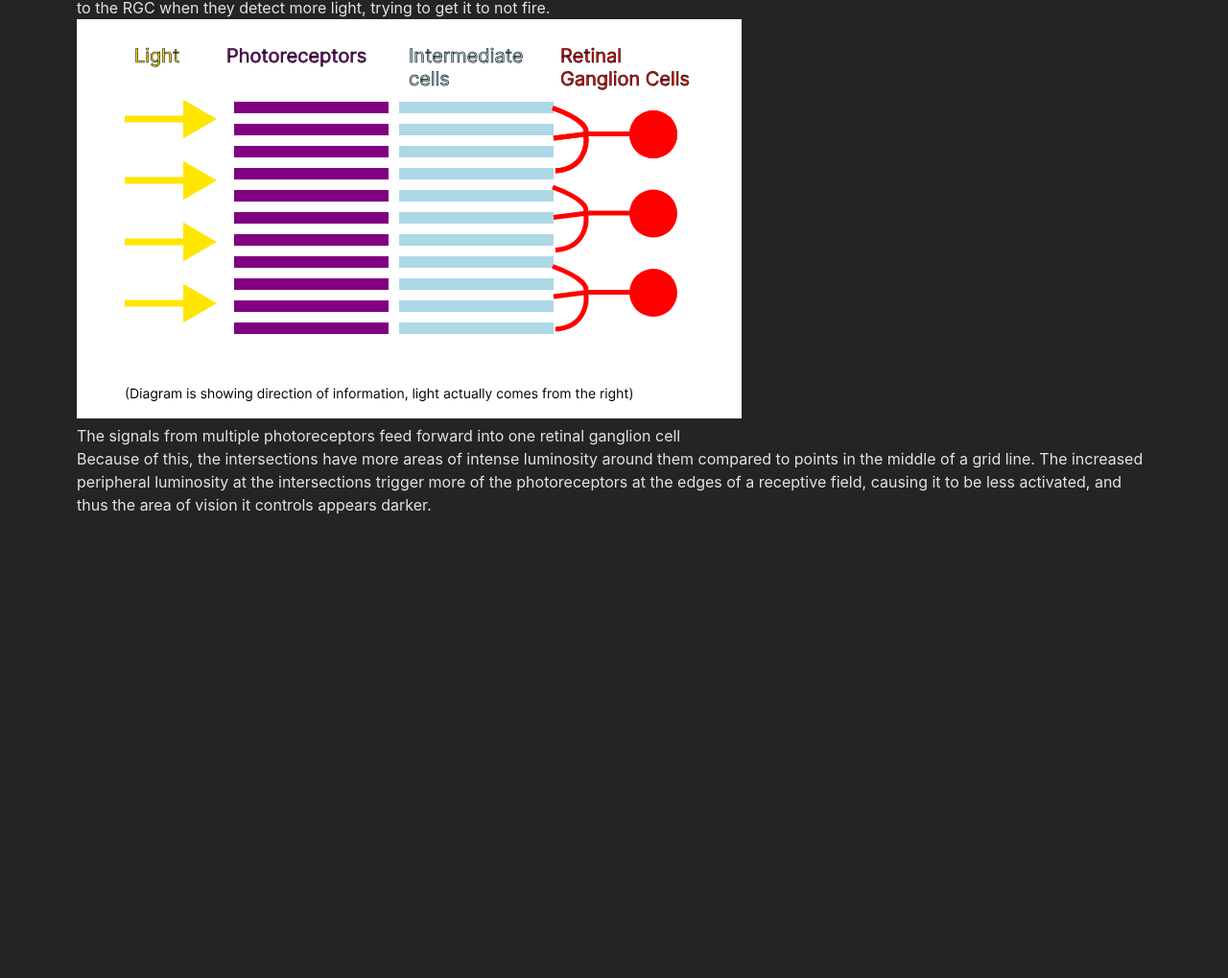
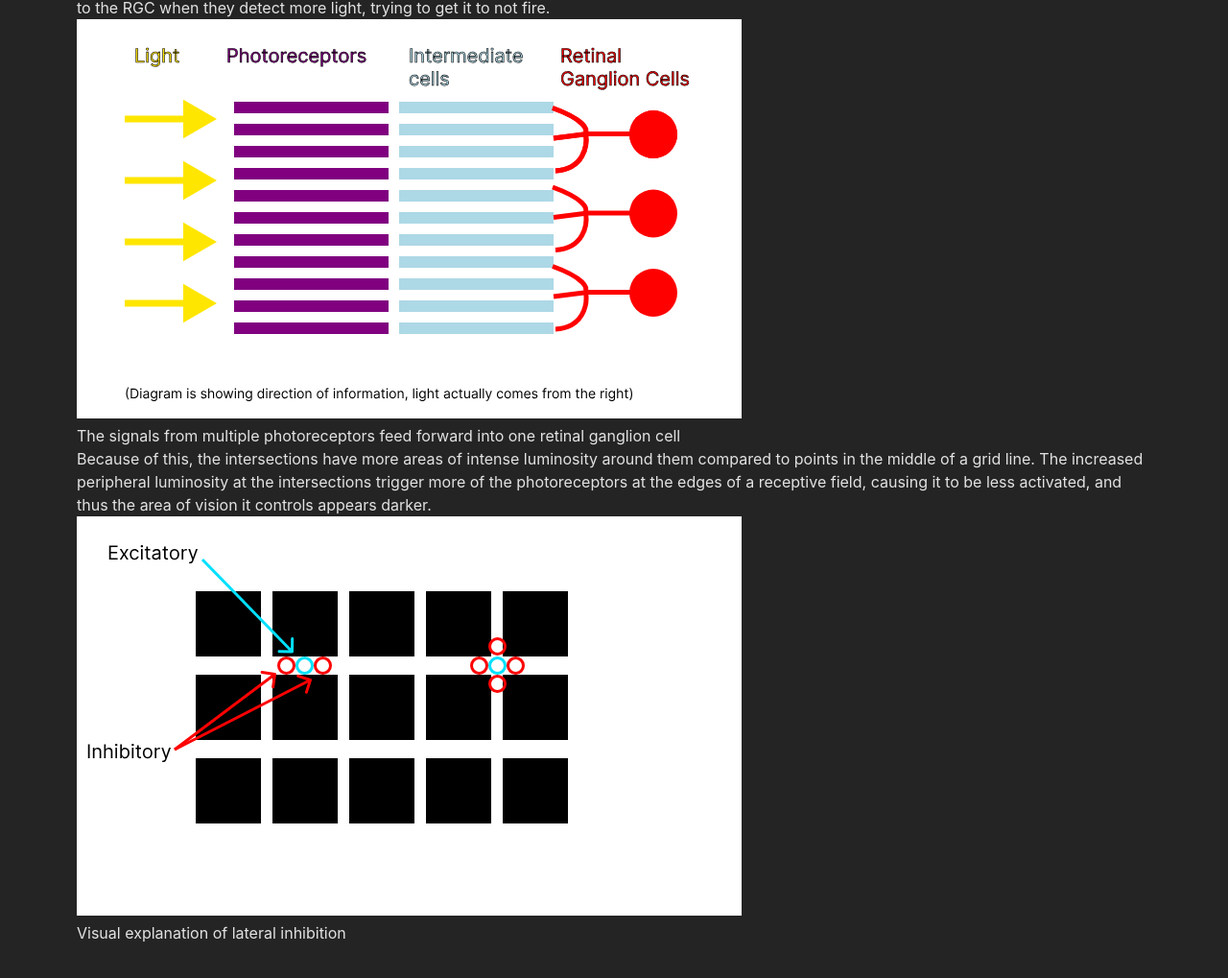
Before and after one commit to gr-eggory/hermann-grid, a website built with Vite: page index.html in a window 1280 px wide. Shown: the part 929-1948 px from the top of the page at 96% size. Before the commit the page ends 1547 px from the top, so only its background shows below. Built offline with nearby package versions, Linux system fonts and the light colour scheme.

Commit message:
Cleaned up HTML and added photo

```diff
--- a/index.html
+++ b/index.html
@@ -9,9 +9,11 @@
   <body>
     <div id="app">
       <h1>The Hermann Grid Illusion</h1>
+
       <div class="canvas-container">
         <canvas id="hermann-grid" width="400" height="400"></canvas>
       </div>
+
       <p>
         You should notice faint, dark spots in the intersections of the grid
         lines in the periphery of your vision. If try to look at any one
@@ -20,8 +22,9 @@
 
       <p>
         The most common explanation for this is lateral inhibition. The primary
-        drivers of this are retinal ganglion cells
+        drivers of this are retinal ganglion cells.
       </p>
+
       <figure>
         <img
           src="/public/retinal-ganglion-cell.jpg"
@@ -32,11 +35,13 @@
           glaucoma by A M Wilson & Di Polo
         </figcaption>
       </figure>
+
       <p>
         Retinal ganglion cells (RGCs) are a type of neuron in the eye that
         receive information from photoreceptors via two intermediary neuron
         types, bipolar cells and amacrine cells.
       </p>
+
       <p>
         One RGC receives input from multiple photoreceptors, and this makes up
         the RGC's receptive field. When photoreceptors in the center of this
@@ -47,6 +52,7 @@
         send inhibitory signals to the RGC when they detect more light, trying
         to get it to not fire.
       </p>
+
       <figure>
         <img
           src="/public/retinal-ganglion-cells.svg"
@@ -57,6 +63,7 @@
           ganglion cell
         </figcaption>
       </figure>
+
       <p>
         Because of this, the intersections have more areas of intense luminosity
         around them compared to points in the middle of a grid line. The
@@ -64,6 +71,14 @@
         photoreceptors at the edges of a receptive field, causing it to be less
         activated, and thus the area of vision it controls appears darker.
       </p>
+
+      <figure>
+        <img
+          src="/public/luminosity-pre.svg"
+          alt="Visual explanation of lateral inhibition"
+        />
+        <figcaption>Visual explanation of lateral inhibition</figcaption>
+      </figure>
     </div>
     <script type="module" src="/src/main.ts"></script>
   </body>
```
Also changed, not shown: public/luminosity-pre.svg (added).
